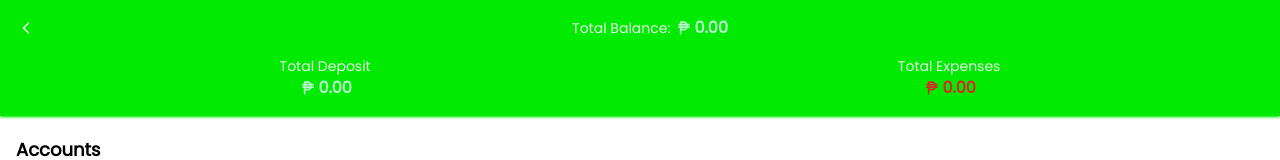
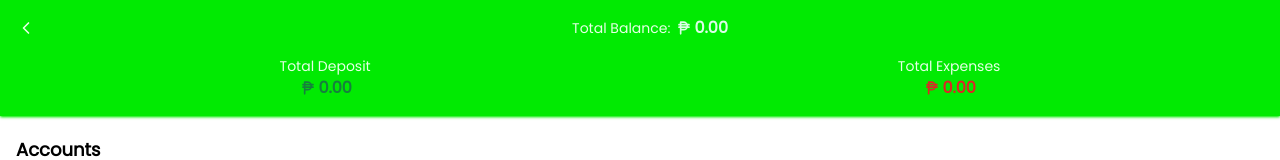
Before and after one commit to KevinChristopherMorco/penny-wise, a React (Vite) app: page /manage-account in a window 1280 px wide. Shown: the top 160 px of the page. Built offline with nearby package versions, Linux system fonts and the light colour scheme.

Commit message:
adjusted style

```diff
--- a/src/components/account/AccountHeader.jsx
+++ b/src/components/account/AccountHeader.jsx
@@ -24,7 +24,7 @@ const AccountHeader = () => {
         </Link>
         <div className="w-full flex justify-center items-center gap-1 font-medium">
           <p className="text-sm">Total Balance:</p>
-          <p className="flex items-center justify-center text-base text-green-200 font-bold dark:text-green-400">
+          <p className="flex items-center justify-center text-base text-green-100 font-bold dark:text-green-400">
             <IconCurrencyPeso className="w-5 h-5" />
             {totalBalance.toLocaleString("en", {
               minimumFractionDigits: 2,
@@ -36,7 +36,7 @@ const AccountHeader = () => {
       <div className="flex justify-around items-center">
         <div className="flex flex-col font-medium">
           <p className="text-sm">Total Deposit</p>
-          <p className="w-full flex items-center justify-center text-base text-green-200 font-bold dark:text-green-400">
+          <p className="w-full flex items-center justify-center text-base text-green-700 font-bold dark:text-green-400">
             <IconCurrencyPeso className="w-5 h-5" />
             {totalDeposit.toLocaleString("en", {
               minimumFractionDigits: 2,
--- a/src/components/partials/Header.jsx
+++ b/src/components/partials/Header.jsx
@@ -17,13 +17,15 @@ const Header = () => {
       <div>
         <p className="flex items-center gap-2 text-lg font-bold">
           Hello
-          {username === "stranger" && (
+          {username === "stranger" ? (
             <Link
               to="/settings"
               className="text-[.7rem] text-[var(--primary-color)] cursor-pointer dark:text-[var(--dark-accent-color)]"
             >
               [Set your username here]
             </Link>
+          ) : (
+            <span>{username}</span>
           )}
         </p>
         <p className="text-[.75rem] font-light">
--- a/src/components/partials/MobileNavigation.jsx
+++ b/src/components/partials/MobileNavigation.jsx
@@ -14,8 +14,8 @@ import useTransactionFilter from "../../hooks/user-actions/transaction/filter/us
 const MobileNavigation = () => {
   const { pathname } = useLocation();
 
-  const { setCurrentActive } = useNavigateContext();
-  const { totalUnreadTransactions } = useTransactionFilter();
+  const { transactionNumberData } = useTransactionFilter();
+  const { totalIsUnread } = transactionNumberData;
 
   return (
     <div className="w-full border-t border-gray-300 h-[3rem] px-4 py-10 fixed bottom-0 flex items-center bg-[#fff] dark:bg-[var(--dark-primary-color)] dark:border-[var(--dark-accent-color)] z-[99]">
@@ -65,10 +65,10 @@ const MobileNavigation = () => {
         >
           <div className="flex flex-col items-center gap-2 text-sm">
             <div className="relative">
-              {Boolean(totalUnreadTransactions) && (
+              {Boolean(totalIsUnread) && (
                 <span className="w-[.9rem] h-[.9rem] absolute -right-1 bg-red-500 flex justify-center items-center rounded-full">
                   <p className="z-50 text-white text-[.5rem]">
-                    {totalUnreadTransactions}
+                    {totalIsUnread}
                   </p>
                 </span>
               )}
```
